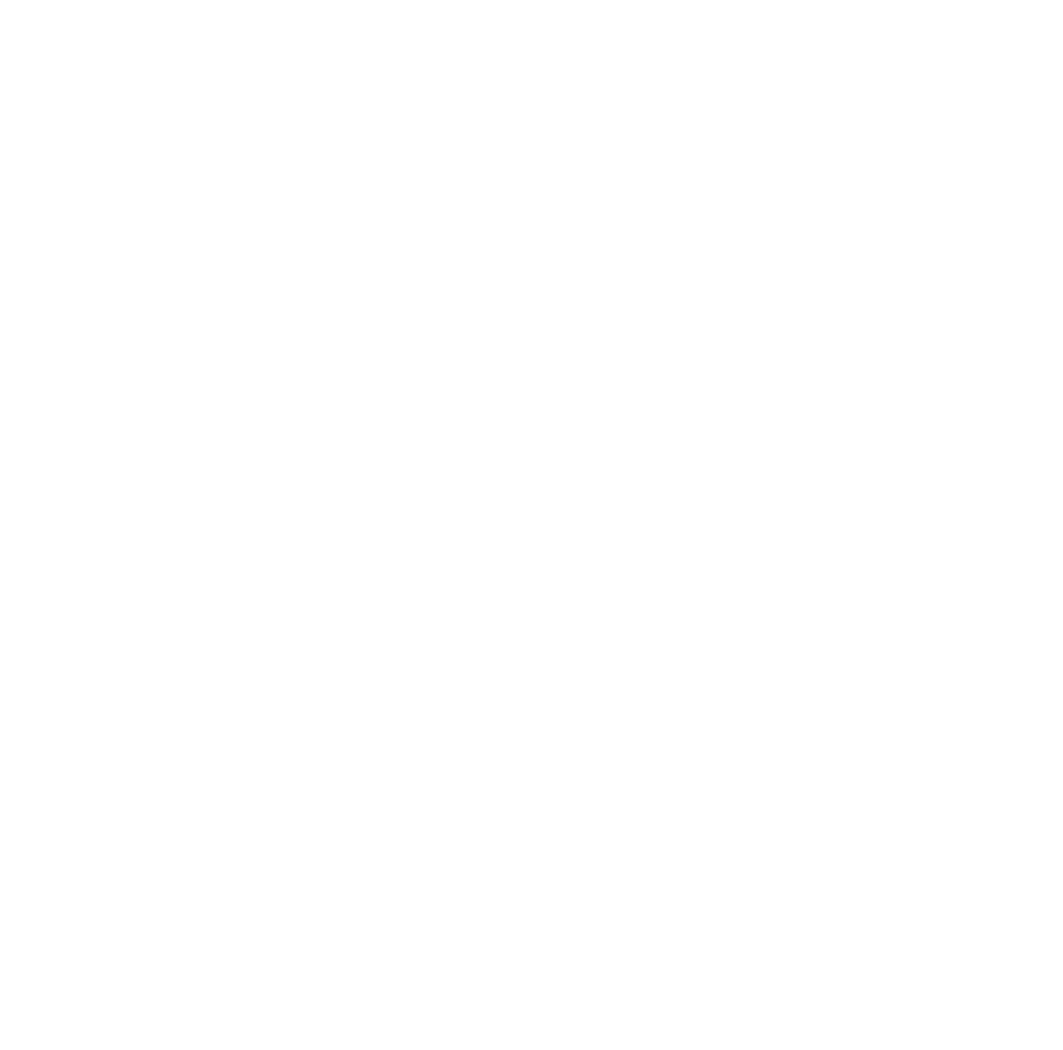
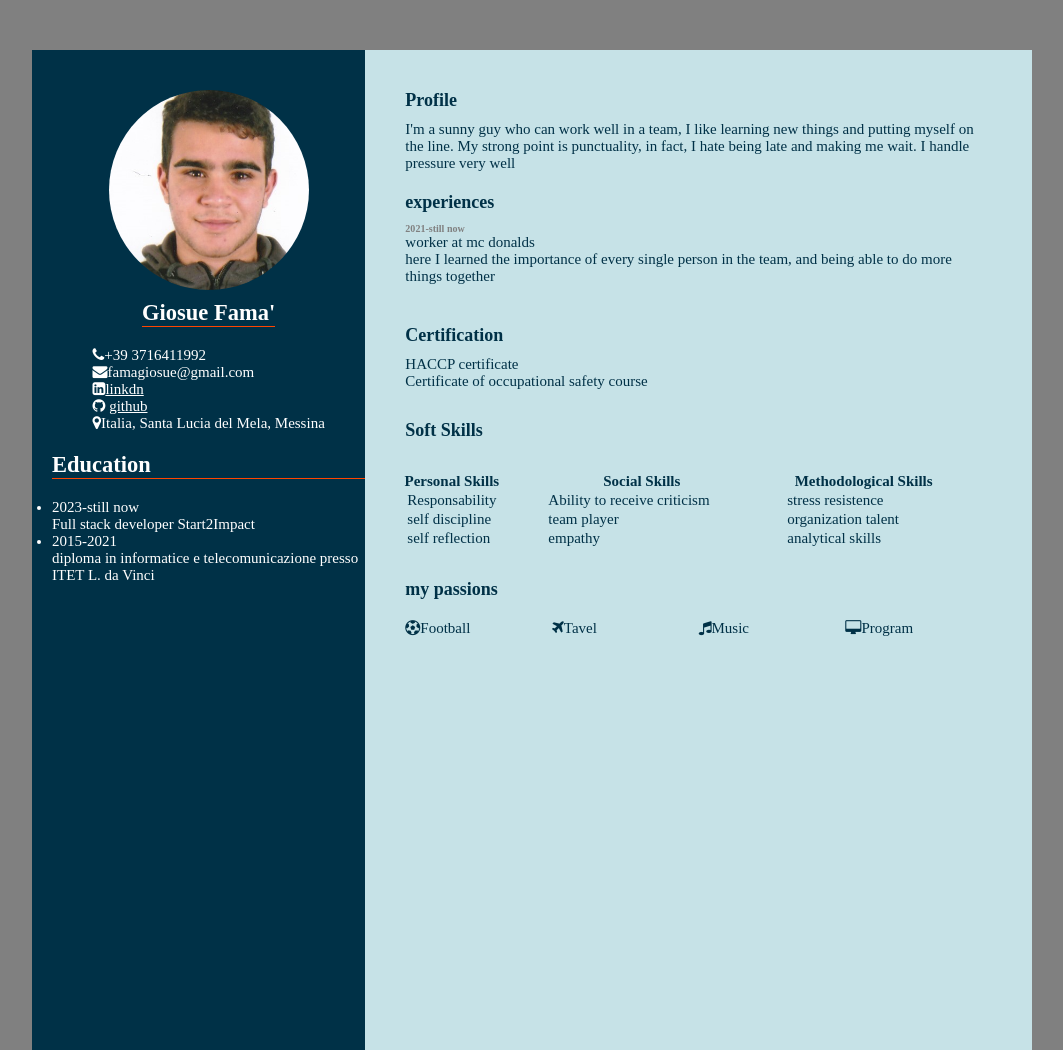
Before and after one commit to Giosue1dev/portfolio, a plain HTML site: page CV/CV.html in a window 1280 px wide. Shown: the whole page, without its empty margins (108-1171 px from the left). Before the commit the page ends 800 px from the top, so only its background shows below. Drawn offline with Linux system fonts and the light colour scheme; files that its build step writes are made by us from their sources.

Commit message:
portfolio project

```diff
--- a/CV/CV.html
+++ b/CV/CV.html
@@ -4,14 +4,105 @@
     <meta charset="UTF-8">
     <meta http-equiv="X-UA-Compatible" content="IE=edge">
     <meta name="viewport" content="width=device-width, initial-scale=1.0">
-    <link rel="stylesheet" href="style2.css">
+    <link rel="stylesheet" href="/css/stylee.css">
+    <link rel="stylesheet" href="https://cdnjs.cloudflare.com/ajax/libs/font-awesome/4.7.0/css/font-awesome.css" integrity="sha512-5A8nwdMOWrSz20fDsjczgUidUBR8liPYU+WymTZP1lmY9G6Oc7HlZv156XqnsgNUzTyMefFTcsFH/tnJE/+xBg==" crossorigin="anonymous" referrerpolicy="no-referrer" />
     <title>My Curriculum</title>
 </head>
 <body>
-    <aside>
-        <ul>
+<div class="contenitore">
+       <div class="sinistra">
+       <div class="testoprofilo">
+           <div class="img">
+              <img src="/img/IMG_20210705_0001.jpg" alt="foto-profilo" class="immag">
+           </div>
+           <h2>Giosue Fama'</h2>
 
+            <div class="contatti">
+           <ul class="lista">
+             <li class="numero">
+             <span class="icon"><i class="fa fa-phone" aria-hidden="true"></i>+39 3716411992</span></li>
+              <li class="email">
+               <span class="icon"><i class="fa fa-envelope" aria-hidden="true"></i>famagiosue@gmail.com</span></li>
+               <li >
+              <span class="icon"><i class="fa fa-linkedin-square" aria-hidden="true"></i><a href="https://www.linkedin.com/in/giosue-fam%C3%A0-447644271/" class="link">linkdn</a></span>
+               </li>
+              <li>
+               <span class="icon"><i class="fa fa-github" aria-hidden="true"></i> <a href="https://github.com/Giosue1dev/portfolio" class="link">github</a></span>
+              </li>
+               <li class="residenza">
+               <span class="icon"><i class="fa fa-map-marker" aria-hidden="true">Italia, Santa Lucia del Mela, Messina</i></span>
+               </li>
+            </ul>
+             </div>
+      <div class="educazione">
+         <h2>Education</h2>
+         <ul>
+            <li class="education">2023-still now <br>
+            Full stack developer Start2Impact</li>
+            <li class="education"> 2015-2021 <br>
+            diploma in informatice e telecomunicazione presso ITET L. da Vinci</li>
+         </ul>
+        </div>
+
+    </div>
+    </div>
+<div class="destra">
+   <div class="profile">
+     <h4 class="profilo">Profile</h4>
+     <p class="bio">I'm a sunny guy who can work well in a team, I like learning new things and putting myself on the line. My strong point is punctuality, in fact, I hate being late and making me wait. I handle pressure very well</p>
+    </div>
+    <div class="experiences">
+       <h4>experiences</h4>
+       <ul>
+          <li><h6>2021-still now</h6>
+            <p>worker at mc donalds</p>
+            <p>here I learned the importance of every single person in the team, and being able to do more things together</p></li>
         </ul>
-    </aside>
+    </div>
+    <div class="certification"><h4>Certification</h4>
+     <ul>
+        <li><p> HACCP certificate</p></li>
+        <li><p> Certificate of occupational safety course</p></li>
+     </ul>
+    </div>
+
+    <h4 class="ss">Soft Skills</h4>
+    <div class="soft">
+        <table class="table">
+            <tr class="titolos">
+                <th>Personal Skills</th>
+                <th>Social Skills</th>
+               <th>Methodological Skills</th>
+            </tr>
+            <tr>
+                <td>Responsability</td>
+                <td>Ability to receive criticism</td>
+                <td>stress resistence</td>
+
+
+            </tr>
+            <tr>
+                <td>self discipline</td>
+                <td>team player</td>
+                <td>organization talent</td>
+            </tr>
+            <tr>
+                <td>self reflection</td>
+                <td>empathy</td>
+                <td>analytical skills</td>
+            </tr>
+        </table>
+    </div>
+    <div class="passion"> <h4>my passions</h4>
+        <div class="icones"><span><i class="fa fa-futbol-o" aria-hidden="true">Football</i></span>
+        <span><i class="fa fa-plane" aria-hidden="true"></i>Tavel</span>
+        <span><i class="fa fa-music" aria-hidden="true"></i>Music</span>
+        <span><i class="fa fa-desktop" aria-hidden="true"></i>Program</span>
+    </div>
+    </div>
+</div>
+
+
+
 </body>
 </html>
--- a/css/style.css
+++ b/css/style.css
@@ -3,9 +3,15 @@
     padding: 0;
 }
 body{
-    background-color: rgb(77, 59, 235);
+    background-color: lightblue;
 }
 
+p{
+    position: absolute;
+    top: 50%;
+    left: 40%;
+    width: 20%;
+}
 a{
     color: grey;
 
--- /dev/null
+++ b/css/stylee.css
@@ -0,0 +1,175 @@
+*{
+    margin: 0;
+    padding: 0;
+    box-sizing: border-box;
+}
+
+body{
+    background-color: grey;
+    display: flex;
+    justify-content: center;
+    align-items: center;
+    min-height: 100px;
+    font-size: 15px;
+}
+.contenitore{
+    position: relative;
+    width: 100%;
+    margin: 50px;
+    max-width: 1000px;
+    min-height: 1000px;
+    background-color: white;
+    display: grid;
+    grid-template-columns: 1fr 2fr ;
+}
+
+.destra{
+    position: relative;
+    background-color:rgb(198, 226, 231);
+    padding: 40px;
+    color: #003147;
+}
+
+.sinistra{
+    position:relative;
+    background-color: #003147;
+    padding: 40px;
+}
+.testoprofilo{
+    position: absolute;
+    left: 20px;
+    display: flex;
+    flex-direction: column;
+    align-items: center;
+    padding-bottom:20px ;
+    font-size: 100%;
+}
+.img{
+    position: relative;
+    width: 200px;
+    height: 200px;
+    border-radius: 50%;
+    overflow: hidden;
+
+}
+
+.img .immag{
+    position: absolute;
+    top: 0;
+    left: 0;
+    width: 100%;
+    height: 100%;
+    object-fit: cover;
+
+}
+ h2{
+    position: relative;
+    top: 10px;
+    color: white;
+    border-bottom: 1px solid orangered;
+
+ }
+ .contatti{
+    position: relative;
+    top: 30px;
+    color: white;
+ }
+ .lista{
+   list-style: none;
+   width: 100%;
+ }
+ .link{
+    color: white;
+ }
+
+ .educazione{
+    position: relative;
+    top: 40px;
+    color: white;
+ }
+
+ .education{
+    position: relative;
+    top:30px;
+ }
+.destra ul li{
+    list-style: none;
+}
+ .destra h4{
+    font-size: 120%;
+ }
+ .destra p{
+    position: relative;
+    top:  10px;
+ }
+ .destra .bio{
+    position: relative;
+    top: 10px;
+    font-size: 100%;
+ }
+ .experiences{
+    position: relative;
+    top :30px;
+
+ }
+
+ .certification{
+    position: relative;
+    top: 80px;
+ }
+
+ .experiences h6{
+    position: relative;
+    top: 10px;
+    color:gray;
+ }
+
+ .passion{
+    position: relative;
+    top: 180px;
+
+ }
+ .icones{
+   position: relative;
+   top: 20px;
+   display: grid;
+    grid-template-columns: 1fr 1fr 1fr 1fr;
+ }
+
+.soft{
+    position: relative;
+    top: 150px;
+}
+.table{
+    width: 100%;
+
+
+}
+.ss{
+   position: relative;
+   top: 120px;
+}
+
+.titolos{
+   position: relative;
+   right: 25px;
+}
+  @media(max-width: 1000px){
+   .contenitore{
+      margin: 10px;
+      grid-template-columns: repeat(1,1fr);
+
+   }
+   .sinistra{
+      height: 100%;
+      overflow:scroll;
+
+   }
+}
+
+
+@media (max-width:401) {
+   *{
+      font-size: 15px;
+   }
+}
```
Also changed, not shown: index.html (+1 -12 lines), progetti/prove.html (+33 -0 lines), css/style2.css (deleted).
